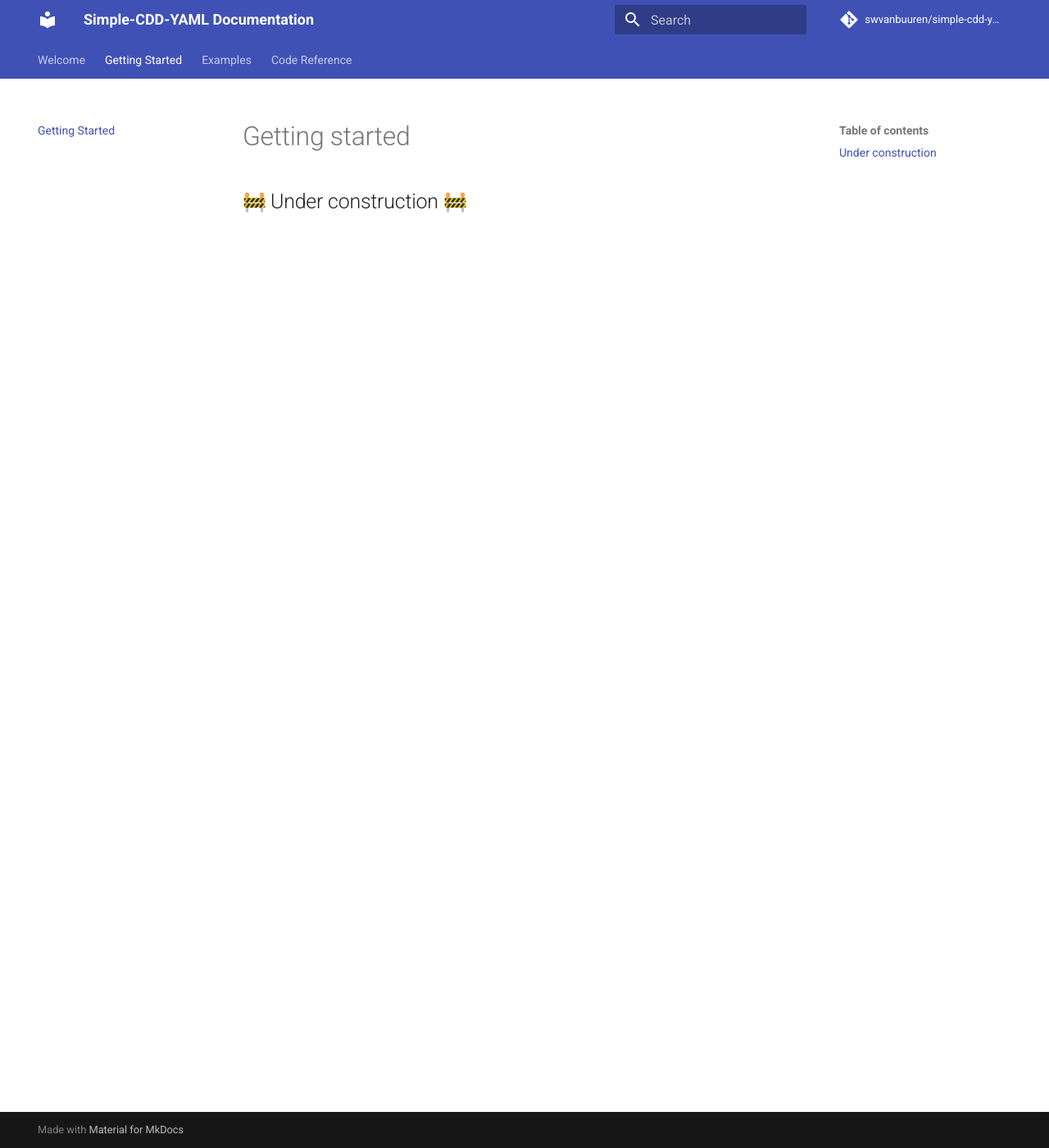
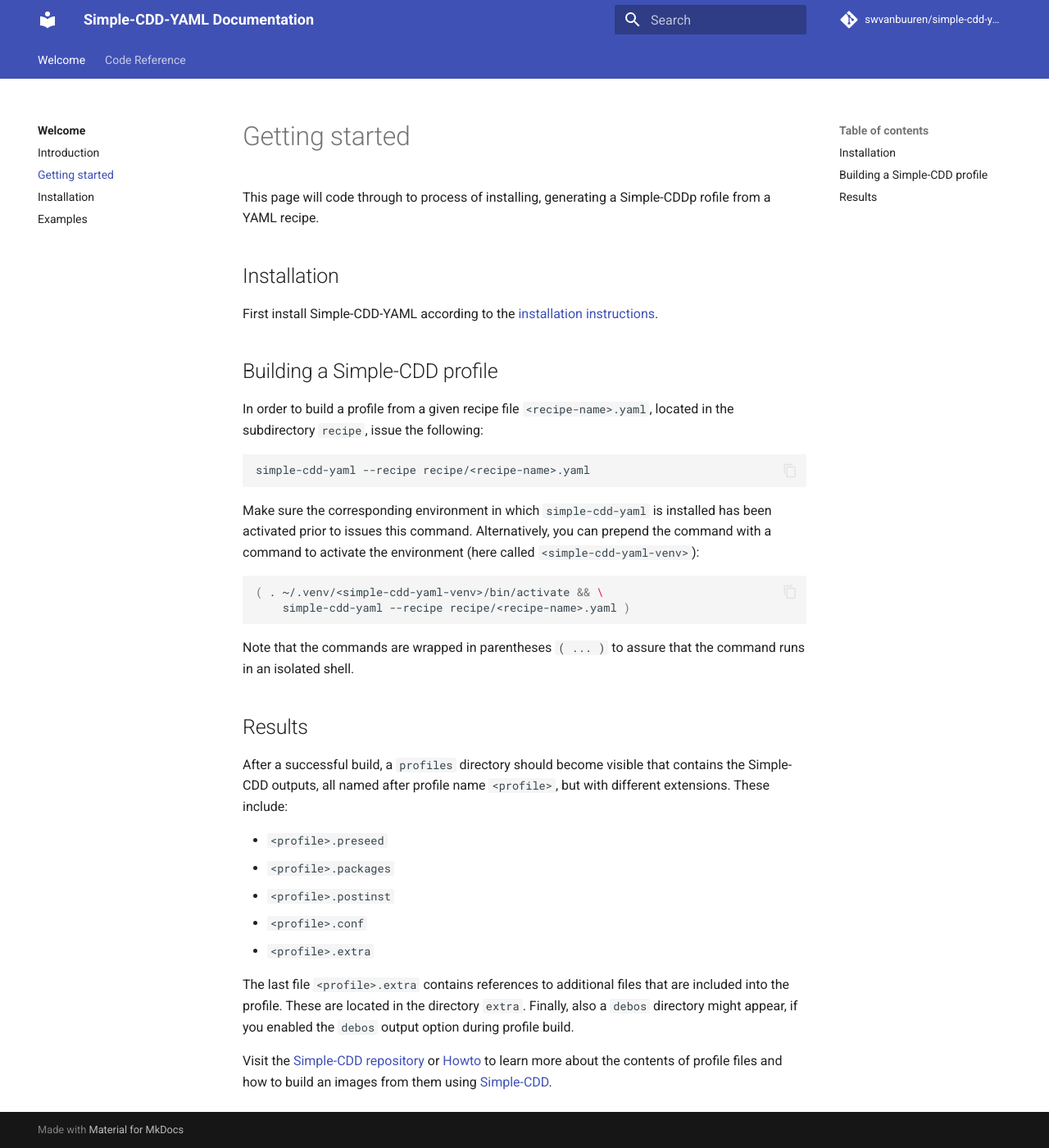
Before and after one commit to swvanbuuren/simple-cdd-yaml, an MkDocs documentation site: the page built from docs/getting_started.md, in a window 1280 px wide and 1400 px high. Shown: the whole window at 82% size. Built offline with MkDocs 1.6.1 and Material for MkDocs 9.7.7, drawn with Linux system fonts in a browser that asks for light colours; emoji names are drawn with the system emoji font; comment, search, counter and statistics services are not loaded.

Commit message:
docs: Fill the documentation with introduction, examples, installation and getting started instructions
Signed-off-by: Sietze van Buuren <s.van.buuren@gmail.com>

````diff
--- a/docs/getting_started.md
+++ b/docs/getting_started.md
@@ -1,3 +1,51 @@
 # Getting started
 
-## :construction: Under construction :construction:
+This page will code through to process of installing, generating a Simple-CDDp
+rofile from a YAML recipe.
+
+## Installation
+
+First install Simple-CDD-YAML according to the [installation
+instructions](installation.md).
+
+## Building a Simple-CDD profile
+
+In order to build a profile from a given recipe file `<recipe-name>.yaml`,
+located in the subdirectory `recipe`, issue the following:
+
+```bash
+simple-cdd-yaml --recipe recipe/<recipe-name>.yaml
+```
+
+Make sure the  corresponding environment in which `simple-cdd-yaml` is installed
+has been activated prior to issues this command. Alternatively, you can prepend
+the command with a command to activate the environment (here called
+`<simple-cdd-yaml-venv>`):
+
+```bash
+( . ~/.venv/<simple-cdd-yaml-venv>/bin/activate && \
+    simple-cdd-yaml --recipe recipe/<recipe-name>.yaml )
+```
+
+Note that the commands are wrapped in parentheses `( ... )` to assure that the
+command runs in an isolated shell.
+
+## Results
+
+After a successful build, a `profiles` directory should become visible that
+contains the Simple-CDD outputs, all named after profile name `<profile>`, but with different extensions. These include:
+
+- `<profile>.preseed`
+- `<profile>.packages`
+- `<profile>.postinst`
+- `<profile>.conf`
+- `<profile>.extra`
+
+The last file `<profile>.extra` contains references to additional files that are
+included into the profile. These are located in the directory `extra`. Finally,
+also a `debos` directory might appear, if you enabled the `debos` output option
+during profile build.
+
+Visit the [Simple-CDD repository](https://salsa.debian.org/debian/simple-cdd) or
+[Howto](https://wiki.debian.org/Simple-CDD/Howto) to learn more about the
+contents of profile files and how to build an images from them using [Simple-CDD](https://wiki.debian.org/Simple-CDD).
--- a/mkdocs.yml
+++ b/mkdocs.yml
@@ -9,21 +9,37 @@
   - navigation.sections
   - navigation.tabs
   - navigation.indexes
+  - content.code.copy
 
 plugins:
   - search
-  - mkdocstrings
+  - mkdocstrings:
+      handlers:
+        python:
+          options:
+            show_root_toc_entry: false
 
 markdown_extensions:
   - attr_list
   - pymdownx.emoji:
       emoji_index: !!python/name:material.extensions.emoji.twemoji
       emoji_generator: !!python/name:material.extensions.emoji.to_svg
+  - pymdownx.highlight:
+      anchor_linenums: true
+      line_spans: __span
+      pygments_lang_class: true
+  - pymdownx.inlinehilite
+  - pymdownx.snippets:
+      url_download: true
+  - pymdownx.superfences
 
 nav:
-  - Welcome: index.md
-  - Getting Started: getting_started.md
-  - Examples: examples.md
+  - Welcome:
+    - index.md
+    - Introduction: introduction.md
+    - Getting started: getting_started.md
+    - Installation: installation.md
+    - Examples: examples.md
   - Code Reference:
     - reference/index.md
     - Simple-CDD-YAML: reference/simple_cdd_yaml.md
````
Also changed, not shown: docs/examples.md (+34 -1 lines), docs/index.md (+7 -4 lines), docs/installation.md (added, +26 -0 lines), docs/introduction.md (added, +41 -0 lines).
